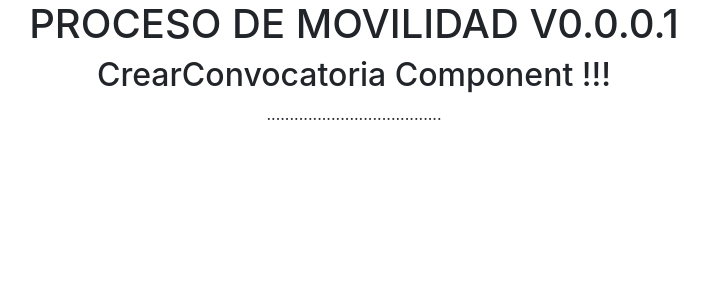
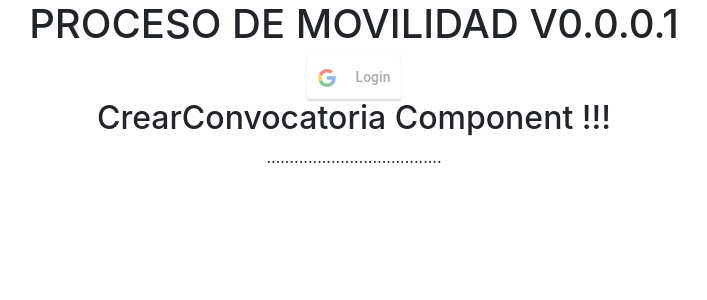
Before and after one commit to unmisterio/Front, a React (Create React App) app: page /crear in a window 1280 px wide. Shown: the top 300 px of the page, without its empty margins (286-993 px from the left). Built offline with nearby package versions, Linux system fonts and the light colour scheme.

Commit message:
login updated

```diff
--- a/src/App/App.js
+++ b/src/App/App.js
@@ -10,12 +10,8 @@ import CrearConvocatoria from '../CrearConvocatoria/CrearConvocatoria';
 export default class App extends React.Component {
   constructor(props){
     super(props);
-    this.componentDidMount();
   }
 
-  componentDidMount () {
-
-  }
   render(){
     return (
       <div className="App">
@@ -26,12 +22,13 @@ export default class App extends React.Component {
             PROCESO DE MOVILIDAD V0.0.0.1
           </h1>
         </header>
-
+      <div>
+        <Login></Login>
+      </div>
       <Router>
         <div>
         </div>
           <Route exact path="/" component={Home} />
-          <Route path="/login" component={Login} />
           <Route path="/test" component={TestBPMN} />
           <Route path="/crear" component={CrearConvocatoria} />
       </Router>
--- a/src/CrearConvocatoria/CrearConvocatoria.js
+++ b/src/CrearConvocatoria/CrearConvocatoria.js
@@ -1,5 +1,4 @@
 import React from 'react';
-import { Redirect  } from "react-router-dom";
 
 export default class CrearConvocatoria extends React.Component {
 
--- a/src/Login/Login.js
+++ b/src/Login/Login.js
@@ -1,18 +1,64 @@
 import React from 'react';
 import { Redirect  } from "react-router-dom";
-import meme from './meme-papa-de-timmy.jpg';
 import GoogleLogin from 'react-google-login';
-import ReactDOM from 'react-dom';
 
 export default class Login extends React.Component {
 
     constructor(props){
         super(props);
         this.redirectTo="";
+        this.state={
+            clientId:"331350514407-s7lkqidvng629hv05efpqhidvrcqev3m.apps.googleusercontent.com",
+            isLogued:false,
+            user:{
+                firstName:"",
+                lastName:"",
+                email:"",
+                imageURL:""
+            }
+        }
+        this.responseGoogle = this.responseGoogle.bind(this);
+        this.onSignIn = this.onSignIn.bind(this);
+        this.logOut = this.logOut.bind(this);
+
+        //check if the user is logged
+        this.checkLogued();
+    }
+
+    checkLogued(){
+        let sessionData = JSON.parse(sessionStorage.getItem("movilidadUser"));
+        if(sessionData != null){
+            this.state= {
+                clientId:"331350514407-s7lkqidvng629hv05efpqhidvrcqev3m.apps.googleusercontent.com",
+                isLogued:true,
+                user:sessionData
+            }
+        }
+    }
+
+    logOut(){
+        sessionStorage.clear();
+        this.setState({
+            isLogued:false
+        })
     }
 
     responseGoogle(res){
         console.log(res);
+        this.setState({
+            isLogued:true,
+            user:{
+                firstName:res.profileObj.givenName,
+                lastName:res.profileObj.familyName,
+                email:res.profileObj.email,
+                imageURL:res.profileObj.imageUrl
+            }
+        });
+        sessionStorage.setItem("movilidadUser",JSON.stringify(this.state.user));
+    }
+
+    responseGoogleErr(err){
+        console.error(err);
     }
     setRedirect(path){
         this.redirectTo=path;
@@ -42,15 +88,20 @@ export default class Login extends React.Component {
         }
         return(
             <div>
-            <h2>Login Component !!!</h2>
-            <GoogleLogin
-              clientId="331350514407-s7lkqidvng629hv05efpqhidvrcqev3m.apps.googleusercontent.com"
-              buttonText="Login"
-              onSuccess={this.responseGoogle}
-              onFailure={this.responseGoogle}
-              cookiePolicy={'single_host_origin'}
-            />
-
+                <div style={{ display: this.state.isLogued ? 'none' : 'block' }}>
+                    <GoogleLogin
+                    clientId={this.state.clientId}
+                    buttonText="Login"
+                    onSuccess={this.responseGoogle}
+                    onFailure={this.responseGoogleErr}
+                    cookiePolicy={'single_host_origin'}
+                    />
+                </div>
+                <div style={{ display: !this.state.isLogued ? 'none' : 'block' }}>
+                    Bienvenido {this.state.user.firstName} {this.state.user.lastName} - -
+                    <a href="#/" onClick={this.logOut} > logOut</a>
+                    {/* este div debe mostrar que el usuario esta logueado usando su nombre */}
+                </div>
             </div>
         );
     }
```
Also changed, not shown: src/App.js (deleted, +0 -25 lines).
